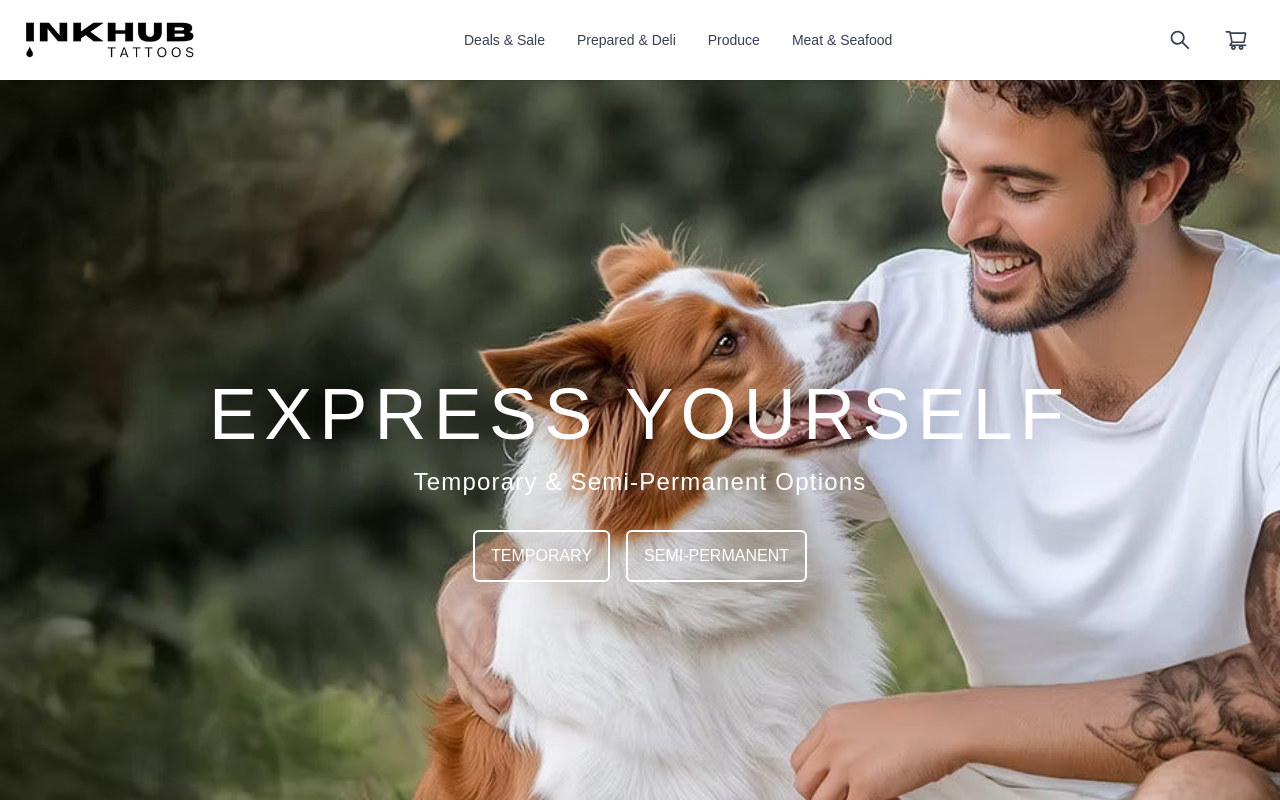
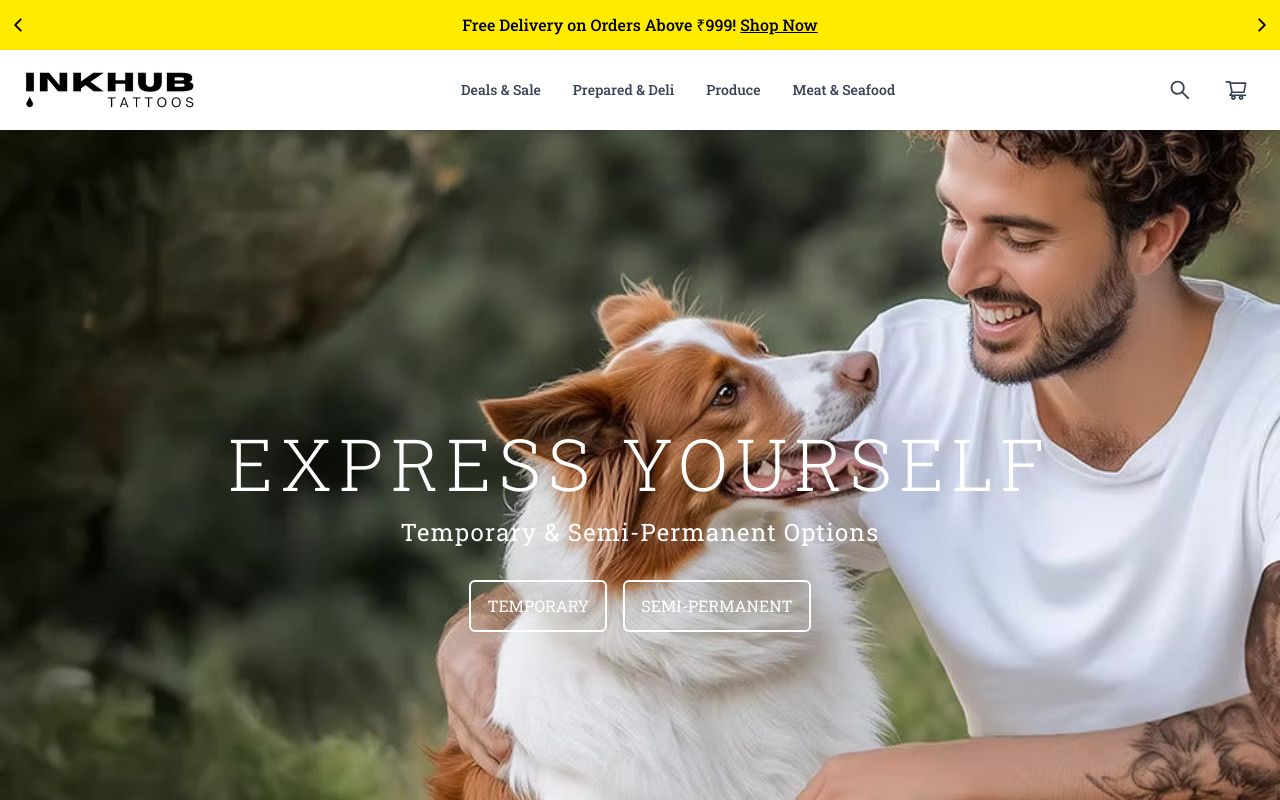
Before and after one commit to satishydv/frontend-tsk, a Next.js app: page / in a window 1280 px wide. Shown: the top 800 px of the page. Built offline with nearby package versions, Linux system fonts and the light colour scheme; a web font is replaced by a local one.

Commit message:
applied different font

```diff
--- a/src/app/globals.css
+++ b/src/app/globals.css
@@ -1,4 +1,5 @@
 @import url('https://fonts.googleapis.com/css2?family=Poppins:ital,wght@0,100;0,200;0,300;0,400;0,500;0,600;0,700;0,800;0,900;1,100;1,200;1,300;1,400;1,500;1,600;1,700;1,800;1,900&display=swap');
+@import url('https://fonts.googleapis.com/css2?family=Roboto+Slab:wght@100;200;300;400;500;600;700;800;900&display=swap');
 @import "tailwindcss";
 
 @font-face {
@@ -32,7 +33,7 @@
 body {
   background: var(--background);
   color: var(--foreground);
-  font-family: 'Antique Olive', Arial, Helvetica, sans-serif;
+  font-family: 'Roboto Slab', serif;
 }
 
 /* Hide scrollbar for Chrome, Safari and Opera */
--- a/src/app/page.tsx
+++ b/src/app/page.tsx
@@ -1,4 +1,5 @@
 import Navbar from '@/components/Navbar';
+import AnnouncementBanner from '@/components/AnnouncementBanner';
 import Hero from '@/components/Hero';
 import ShopCollections from '@/components/ShopCollections';
 import SemiPermanentSlider from '@/components/SemiPermanentSlider';
@@ -11,6 +12,7 @@ import Footer from '@/components/Footer';
 export default function Home() {
   return (
     <main>
+      <AnnouncementBanner />
       <Navbar />
       <Hero />
       <ShopCollections />
--- /dev/null
+++ b/src/components/AnnouncementBanner.tsx
@@ -0,0 +1,91 @@
+'use client';
+
+import { useState, useEffect } from 'react';
+import Link from 'next/link';
+import { IoIosArrowBack, IoIosArrowForward } from 'react-icons/io';
+
+const announcements = [
+  {
+    text: "Spring Flowers Have Arrived!",
+    link: "/shop-now",
+    linkText: "Shop Now"
+  },
+  {
+    text: "Free Delivery on Orders Above ₹999!",
+    link: "/delivery",
+    linkText: "Shop Now"
+  },
+  {
+    text: "20% Off on First Order",
+    link: "/offers",
+    linkText: "Shop Now"
+  }
+];
+
+const AnnouncementBanner = () => {
+  const [currentIndex, setCurrentIndex] = useState(0);
+
+  // Auto slide functionality
+  useEffect(() => {
+    const timer = setInterval(() => {
+      setCurrentIndex((prevIndex) =>
+        prevIndex === announcements.length - 1 ? 0 : prevIndex + 1
+      );
+    }, 5000); // Change slide every 5 seconds
+
+    return () => clearInterval(timer);
+  }, []);
+
+  const goToPrevious = () => {
+    setCurrentIndex((prevIndex) =>
+      prevIndex === 0 ? announcements.length - 1 : prevIndex - 1
+    );
+  };
+
+  const goToNext = () => {
+    setCurrentIndex((prevIndex) =>
+      prevIndex === announcements.length - 1 ? 0 : prevIndex + 1
+    );
+  };
+
+  return (
+    <div className="bg-[#ffeb00] text-black">
+      <div className="max-w-7xl mx-auto relative">
+        <div className="flex items-center justify-center h-[50px] px-4">
+          {/* Previous Button */}
+          <button
+            onClick={goToPrevious}
+            className="absolute left-2 text-black hover:opacity-75 transition-opacity"
+            aria-label="Previous announcement"
+          >
+            <IoIosArrowBack className="h-5 w-5" />
+          </button>
+
+          {/* Announcement Content */}
+          <div className="text-center flex items-center justify-center space-x-1 text-sm sm:text-base transition-all duration-500 ease-in-out">
+            <span className="font-medium">
+              {announcements[currentIndex].text}
+            </span>
+            <Link
+              href={announcements[currentIndex].link}
+              className="font-medium underline hover:opacity-75 transition-opacity"
+            >
+              {announcements[currentIndex].linkText}
+            </Link>
+          </div>
+
+          {/* Next Button */}
+          <button
+            onClick={goToNext}
+            className="absolute right-2 text-black hover:opacity-75 transition-opacity"
+            aria-label="Next announcement"
+          >
+            <IoIosArrowForward className="h-5 w-5" />
+          </button>
+        </div>
+      </div>
+    </div>
+  );
+};
+
+export default AnnouncementBanner;
```
